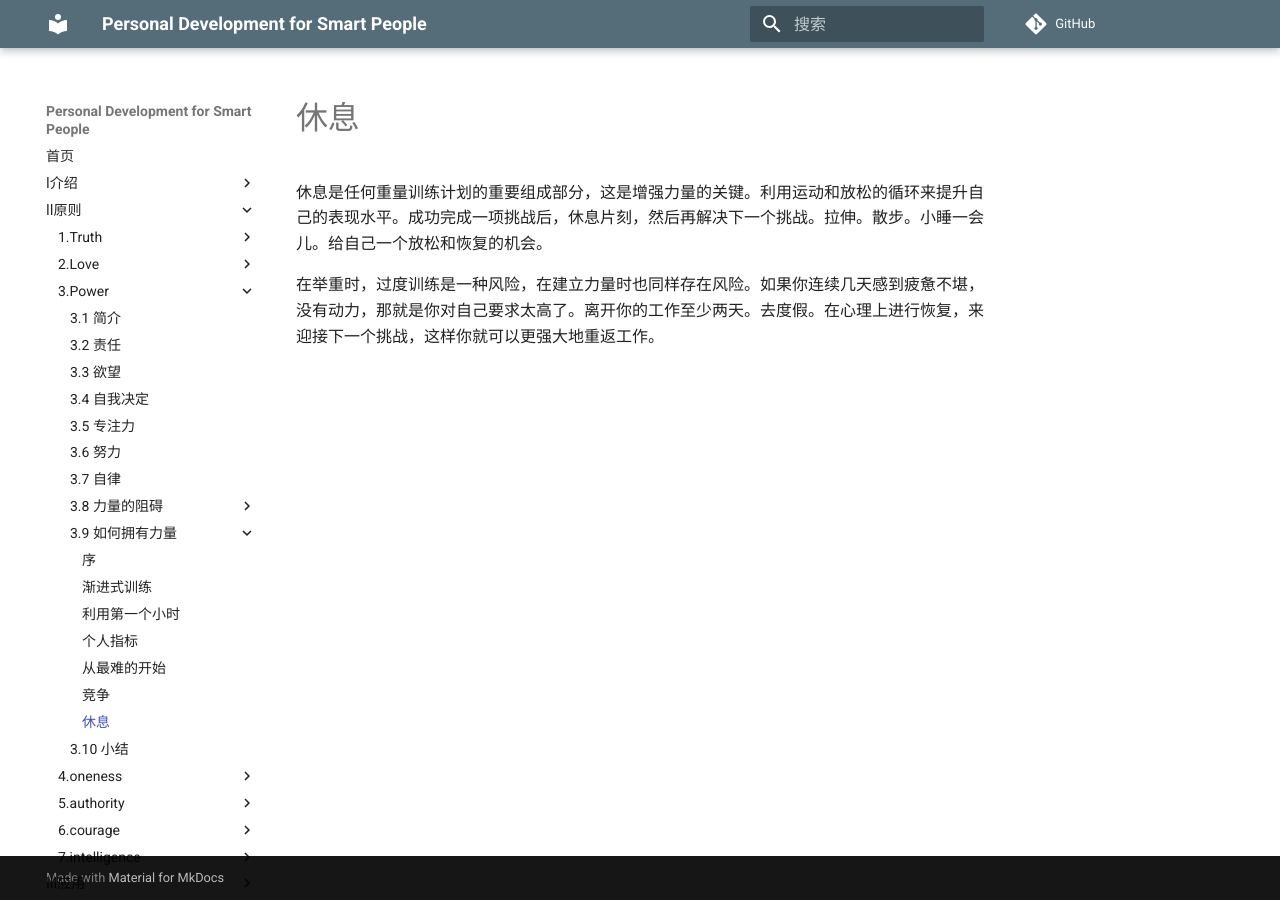
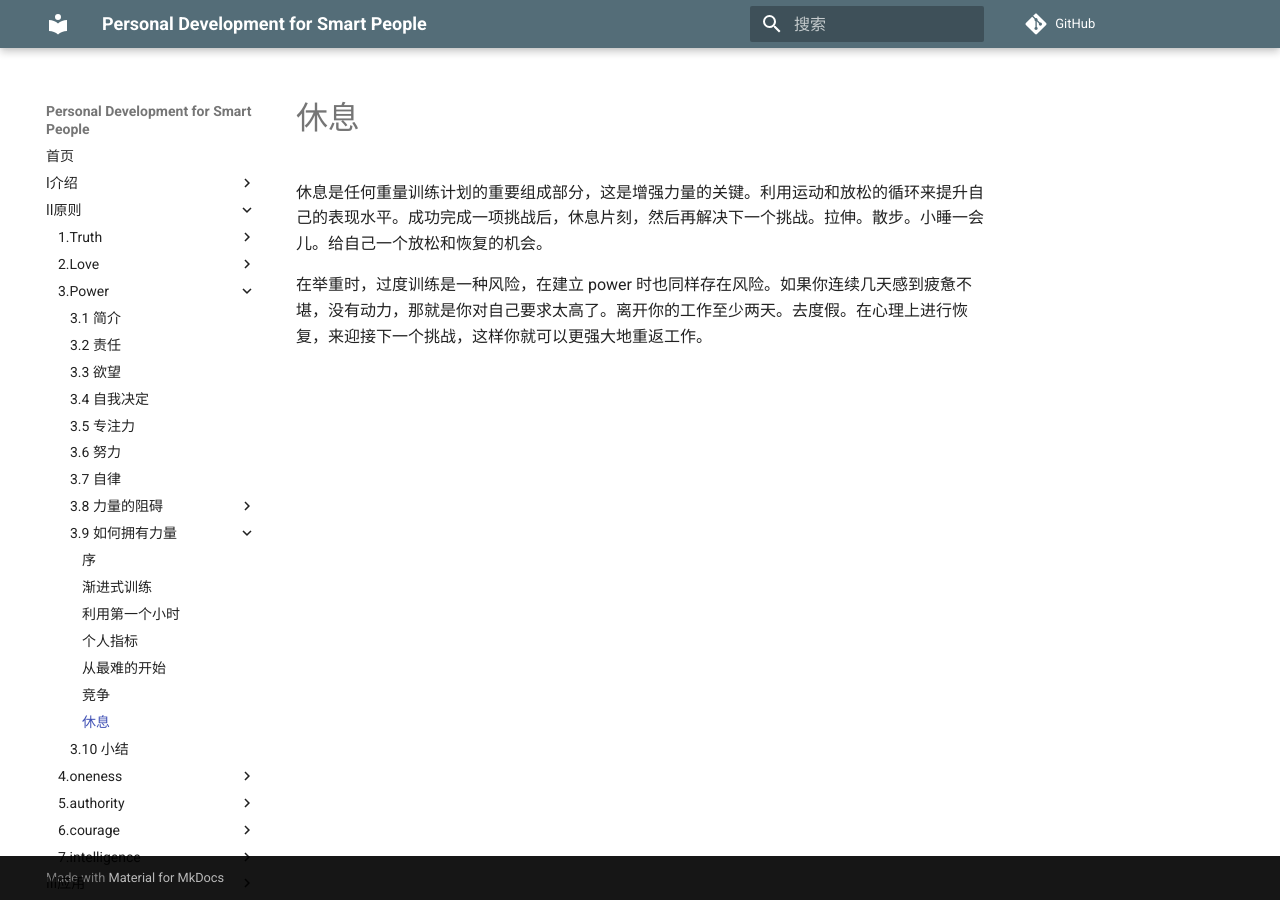
Before and after one commit to wtsnwei/pdsp, an MkDocs documentation site: the page built from docs/2.Principles/03.power/17.rest.md, in a window 1280 px wide. Built offline with MkDocs 1.6.1 and Material for MkDocs 9.7.7, drawn with Linux system fonts in a browser that asks for light colours; comment, search, counter and statistics services are not loaded.

Commit message:
修正语句

```diff
--- a/docs/2.Principles/03.power/17.rest.md
+++ b/docs/2.Principles/03.power/17.rest.md
@@ -5,4 +5,4 @@ date:     2021-03-06
 
 休息是任何重量训练计划的重要组成部分，这是增强力量的关键。利用运动和放松的循环来提升自己的表现水平。成功完成一项挑战后，休息片刻，然后再解决下一个挑战。拉伸。散步。小睡一会儿。给自己一个放松和恢复的机会。
 
-在举重时，过度训练是一种风险，在建立力量时也同样存在风险。如果你连续几天感到疲惫不堪，没有动力，那就是你对自己要求太高了。离开你的工作至少两天。去度假。在心理上进行恢复，来迎接下一个挑战，这样你就可以更强大地重返工作。
+在举重时，过度训练是一种风险，在建立 power 时也同样存在风险。如果你连续几天感到疲惫不堪，没有动力，那就是你对自己要求太高了。离开你的工作至少两天。去度假。在心理上进行恢复，来迎接下一个挑战，这样你就可以更强大地重返工作。
```
